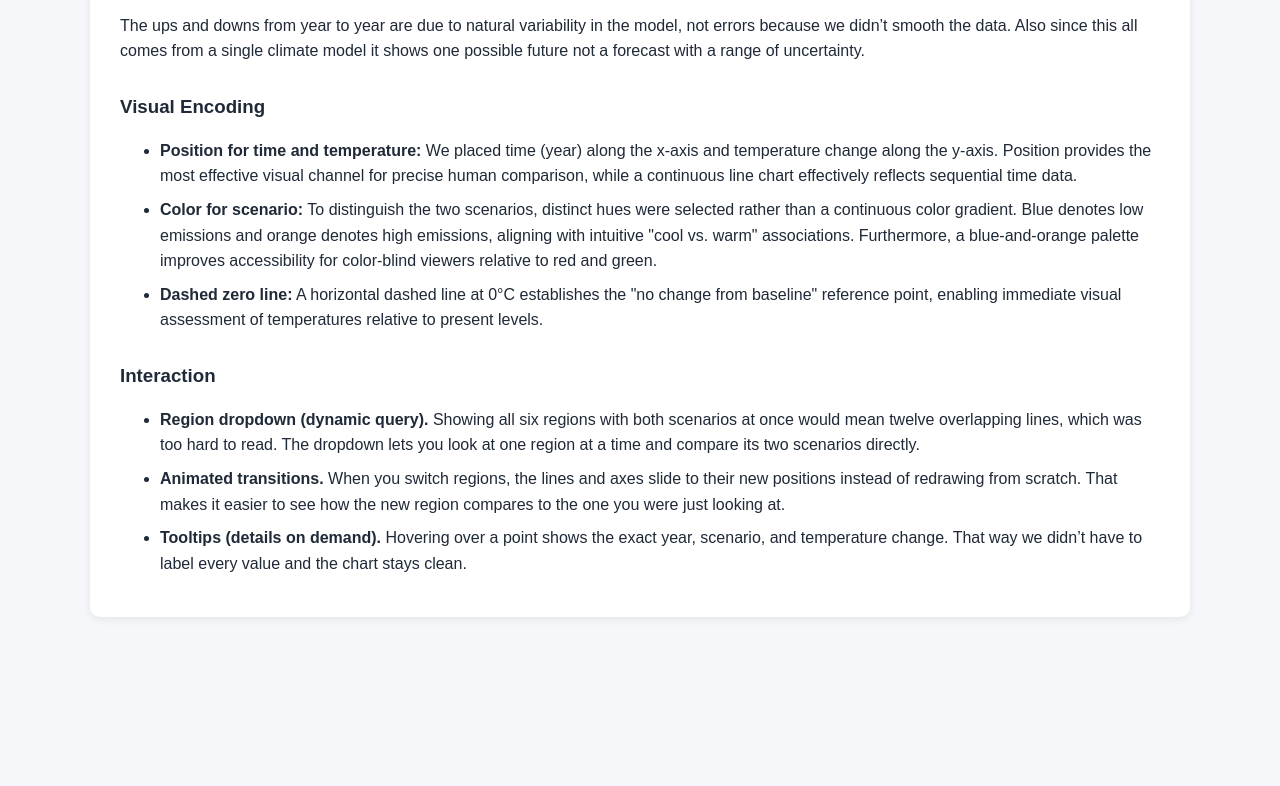
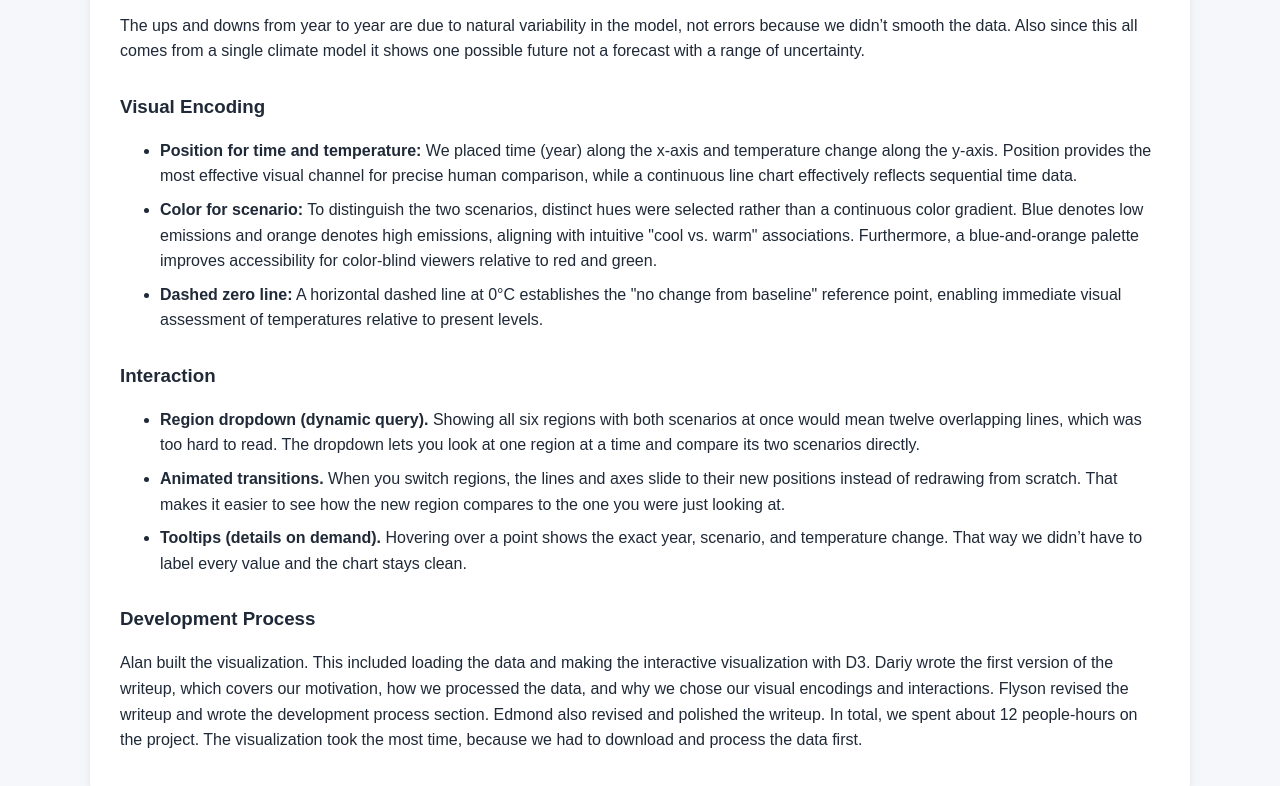
Before and after one commit to AlanTran123/DSC106-Project3, a plain HTML site: page index.html in a window 1280 px wide. Shown: the part 1745-2531 px from the top of the page. Before the commit the page ends 2422 px from the top, so only its background shows below. Drawn offline with nearby package versions, Linux system fonts and the light colour scheme.

Commit message:
add development process

```diff
--- a/index.html
+++ b/index.html
@@ -147,8 +147,10 @@
                 <li><strong>Tooltips (details on demand).</strong> Hovering over a point shows the exact year, scenario, and temperature change. That way we didn’t have to label every value and the chart stays clean.</li>
             </ul>
 
-            <!-- TODO: add "Development Process" subsection (division of work,
-                 total people-hours, which parts took the most time). -->
+            <h3>Development Process</h3>
+            <p>
+                Alan built the visualization. This included loading the data and making the interactive visualization with D3. Dariy wrote the first version of the writeup, which covers our motivation, how we processed the data, and why we chose our visual encodings and interactions. Flyson revised the writeup and wrote the development process section. Edmond also revised and polished the writeup. In total, we spent about 12 people-hours on the project. The visualization took the most time, because we had to download and process the data first.
+            </p>
 
         </section>
 
```
